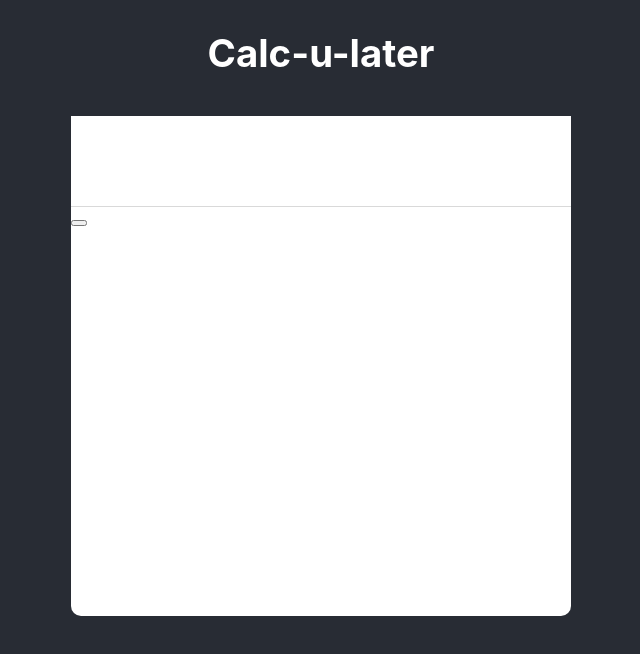
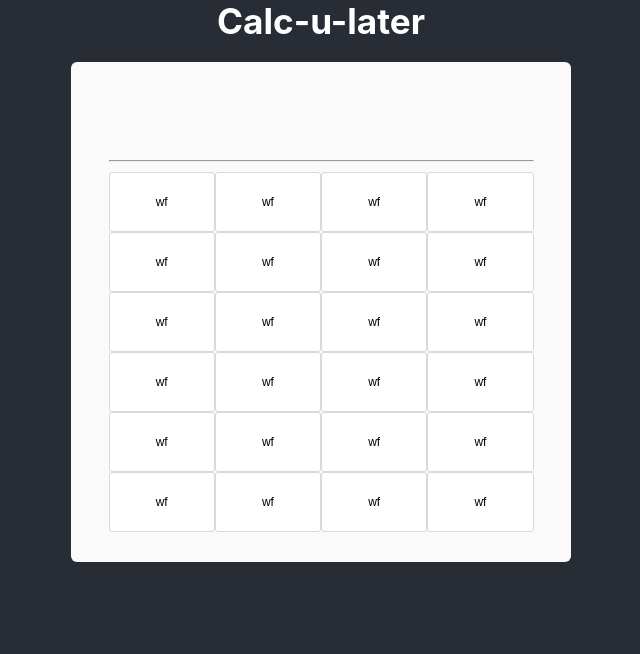
Before and after one commit to fatihkabay/calculator-app-react, a React (Create React App) app: page / in a window 1280 px wide. Shown: the top 654 px of the page, without its empty margins (319-959 px from the left). Built offline with nearby package versions, Linux system fonts and the light colour scheme.

Commit message:
finish css

```diff
--- a/src/App.css
+++ b/src/App.css
@@ -1,39 +1,57 @@
 span {
   color: #fff;
-  font-size: 2.4rem;
+  font-size: 2.2rem;
   font-weight: 700;
 }
 
 .calculator {
-  background-color: #fff;
+  display: flex;
+  flex-direction: column;
+  align-items: center;
+  background-color: #FAFAFA;
   width: 500px;
   height: 500px;
-  border-radius: 10px;
+  border-radius: 6px;
+}
+
+.calc-wrapper {
+  width: 85%;
 }
 
 .calc-input {
+  background-color: #FAFAFA;
+  outline: none;
   border: none;
-  outline: none;
-  height: 100%;
+  height: 90px;
   width: 100%;
   padding: 0;
-  border-bottom: 1px solid #d9d9d9;
   font-weight: bold;
   font-size: 20px;
-  height: 90px;
+  direction: rtl;
 }
 
-@media screen and (max-width: 500px) {
-  body {
-    background-color: #fff;
-  }
+.buttons {
 
-  .calculator {
-    width: 300px;
-  }
+  margin-top: 10px;
+  display: grid;
+  grid-template-columns: repeat(auto-fill,minmax(100px,1fr));
+}
 
-  span {
-    color: #212121;
-    font-size: 1.8rem;
-  }
+.calc-button {
+  border: 1px solid #d9d9d9;
+  background: #ffffff;
+  border-radius: 3px;
+  display: flex;
+  align-items: center;
+  justify-content: center;
+  height: 60px;
+  outline: none;
+  cursor: pointer;
+  color: black;
+  font-size: 12px;
 }
+
+.calc-button:hover {
+  color: #1890ff;
+  border-color: #1890ff;
+}
--- a/src/App.jsx
+++ b/src/App.jsx
@@ -1,17 +1,42 @@
-import './App.css';
+import "./App.css";
 
 function App() {
   return (
     <div className="container">
-        <span>Calc-u-later</span>
-        <div className='calculator'>
-          <div className="calc-wrapper">
-          <input className='calc-input' type="text" />
-          </div>
-          <div className="calc-buttons">
-            <button className='calc-button'></button>
+      <span>Calc-u-later</span>
+      <div className="calculator">
+        <div className="calc-wrapper">
+          <input className="calc-input" type="text" />
+          <hr />
+          <div className="buttons">
+            <button className="calc-button">wf</button>
+            <button className="calc-button">wf</button>
+            <button className="calc-button">wf</button>
+            <button className="calc-button">wf</button>
+            <button className="calc-button">wf</button>
+            <button className="calc-button">wf</button>
+            <button className="calc-button">wf</button>
+            <button className="calc-button">wf</button>
+            <button className="calc-button">wf</button>
+            <button className="calc-button">wf</button>
+            <button className="calc-button">wf</button>
+            <button className="calc-button">wf</button>
+            <button className="calc-button">wf</button>
+            <button className="calc-button">wf</button>
+            <button className="calc-button">wf</button>
+            <button className="calc-button">wf</button>
+            <button className="calc-button">wf</button>
+            <button className="calc-button">wf</button>
+            <button className="calc-button">wf</button>
+            <button className="calc-button">wf</button>
+            <button className="calc-button">wf</button>
+            <button className="calc-button">wf</button>
+            <button className="calc-button">wf</button>
+            <button className="calc-button">wf</button>
+
           </div>
         </div>
+      </div>
     </div>
   );
 }
--- a/src/index.css
+++ b/src/index.css
@@ -19,6 +19,6 @@ body {
   display: flex;
   flex-direction: column;
   align-items: center;
-  gap:40px;
-  margin: 30px;
+  gap: 20px;
+  justify-content: center;
 }
```
